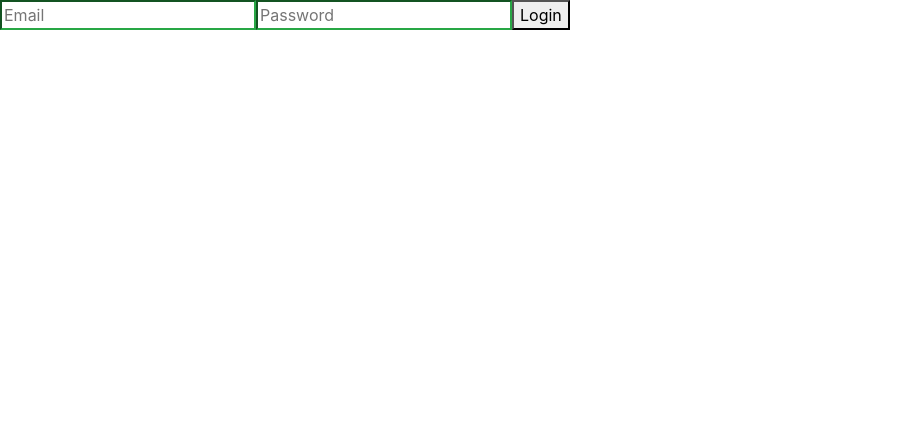
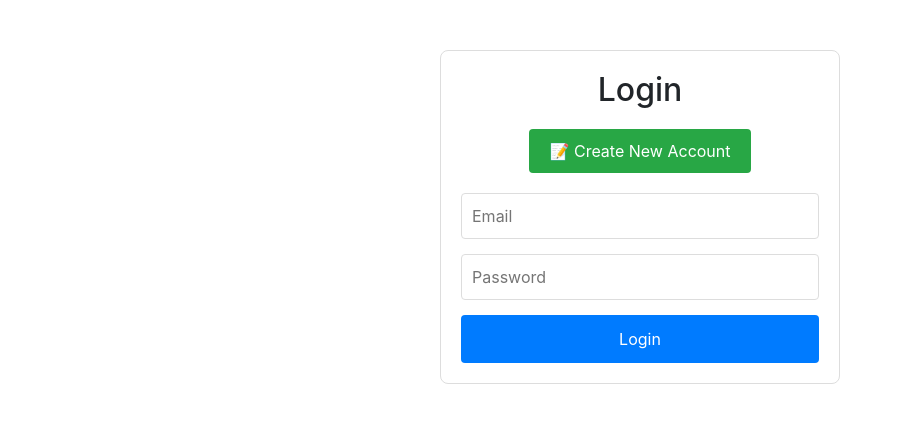
Before and after one commit to itstandon/Dass_assignment1, a React (Create React App) app in the folder frontend/frontend/: page /login in a window 1280 px wide. Shown: the top 422 px of the page, without its empty margins (0-903 px from the left). Built offline with nearby package versions, Linux system fonts and the light colour scheme.

Commit message:
Add register button to login page

```diff
--- a/frontend/frontend/src/components/Login.js
+++ b/frontend/frontend/src/components/Login.js
@@ -39,11 +39,58 @@ const Login = () => {
   };
 
   return (
-    <form onSubmit={handleSubmit}>
-      <input type="email" placeholder="Email" onChange={e => setFormData({...formData, email: e.target.value})} />
-      <input type="password" placeholder="Password" onChange={e => setFormData({...formData, password: e.target.value})} />
-      <button type="submit">Login</button>
-    </form>
+    <div style={{ maxWidth: '400px', margin: '50px auto', padding: '20px', border: '1px solid #ddd', borderRadius: '8px' }}>
+      <h2 style={{ textAlign: 'center', marginBottom: '20px' }}>Login</h2>
+
+      {/* Register Button */}
+      <div style={{ textAlign: 'center', marginBottom: '20px' }}>
+        <button
+          type="button"
+          onClick={() => navigate('/register')}
+          style={{
+            padding: '10px 20px',
+            backgroundColor: '#28a745',
+            color: 'white',
+            border: 'none',
+            borderRadius: '4px',
+            cursor: 'pointer',
+            fontSize: '16px'
+          }}
+        >
+          📝 Create New Account
+        </button>
+      </div>
+
+      <form onSubmit={handleSubmit}>
+        <input
+          type="email"
+          placeholder="Email"
+          onChange={e => setFormData({...formData, email: e.target.value})}
+          style={{ width: '100%', padding: '10px', marginBottom: '15px', borderRadius: '4px', border: '1px solid #ddd' }}
+        />
+        <input
+          type="password"
+          placeholder="Password"
+          onChange={e => setFormData({...formData, password: e.target.value})}
+          style={{ width: '100%', padding: '10px', marginBottom: '15px', borderRadius: '4px', border: '1px solid #ddd' }}
+        />
+        <button
+          type="submit"
+          style={{
+            width: '100%',
+            padding: '12px',
+            backgroundColor: '#007bff',
+            color: 'white',
+            border: 'none',
+            borderRadius: '4px',
+            cursor: 'pointer',
+            fontSize: '16px'
+          }}
+        >
+          Login
+        </button>
+      </form>
+    </div>
   );
 };
 
```
Also changed, not shown: 2 other files (tests, documents, lock files or other folders).
